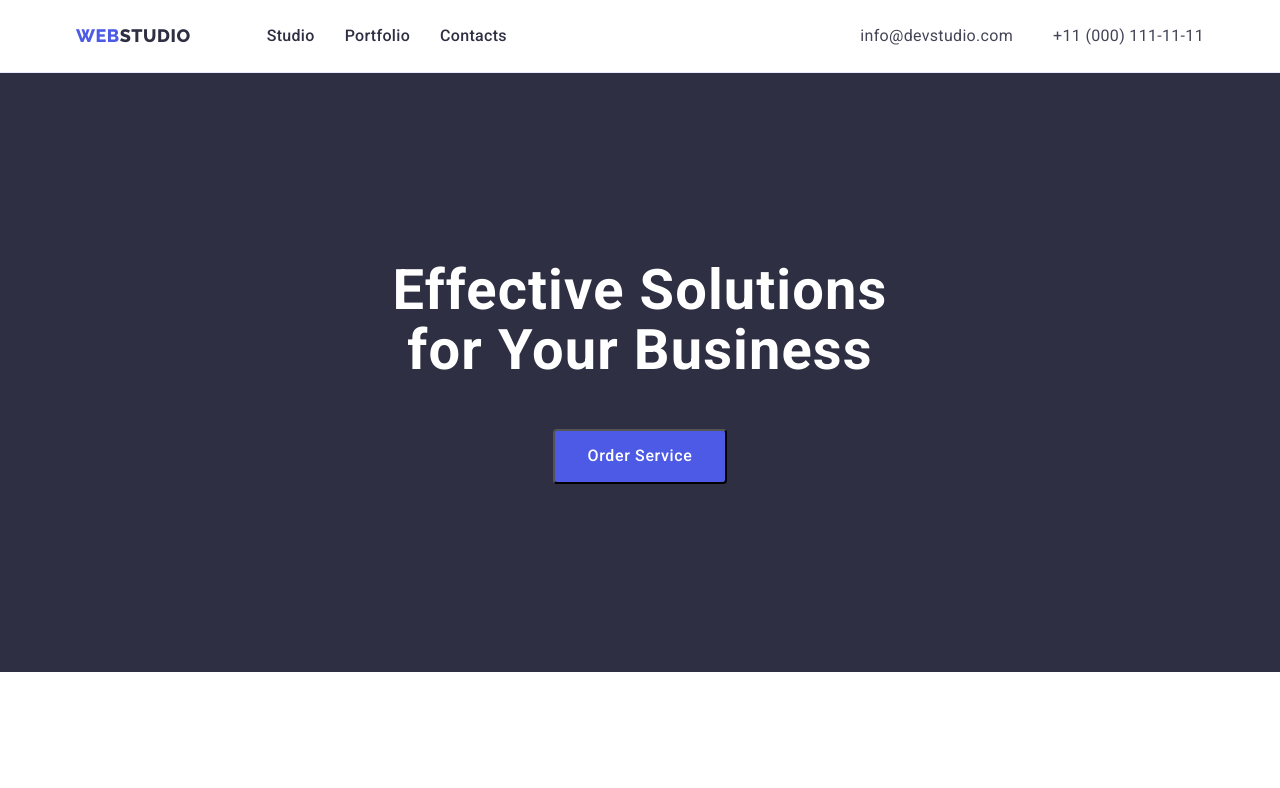
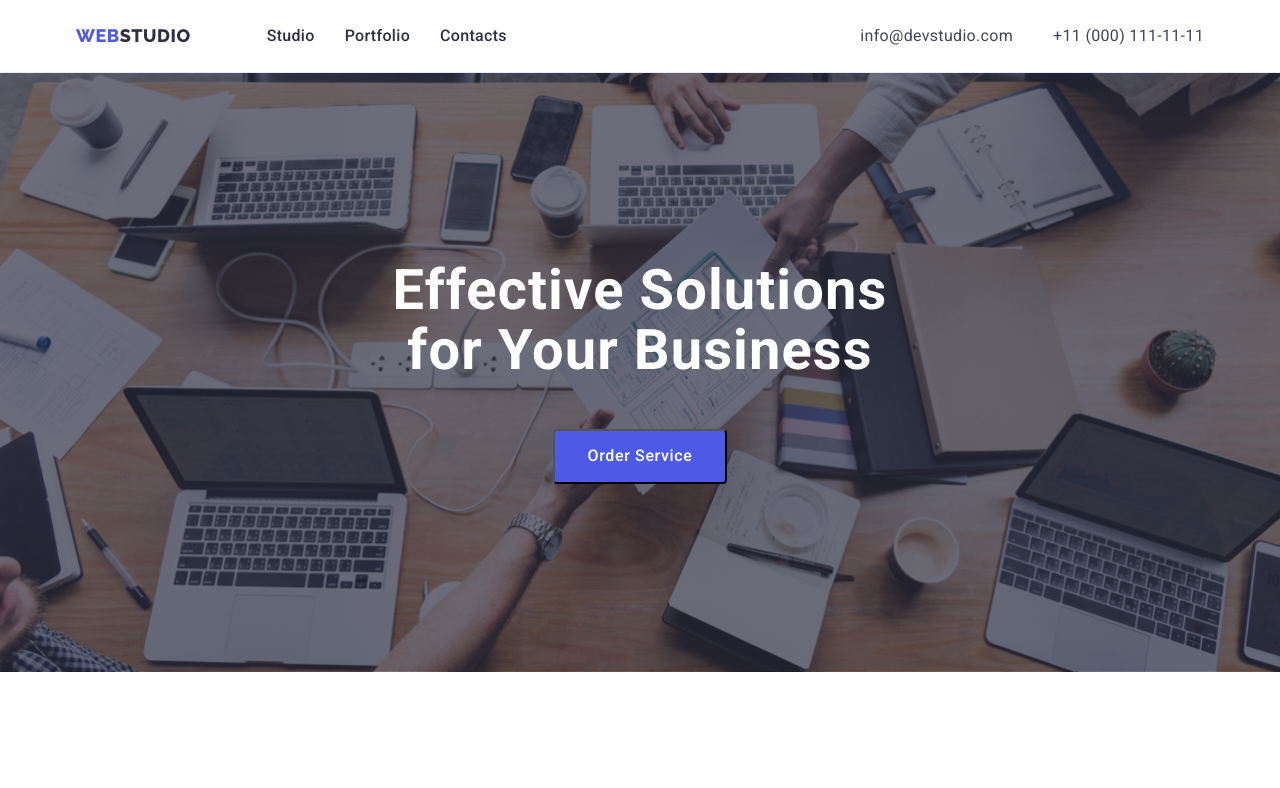
Before and after one commit to NickRytp/goit-markup-hw-04, a plain HTML site: page index.html in a window 1280 px wide. Shown: the top 788 px of the page. Drawn offline with nearby package versions, Linux system fonts and the light colour scheme.

Commit message:
added background image

```diff
--- a/css/styles.css
+++ b/css/styles.css
@@ -10,6 +10,15 @@ body{
 img{
     display: block;
 }
+    /*
+
+            ФОН
+
+    background-image: url();
+    background-repeat: no-repeat;
+    background-position: center;
+    background-size: cover;
+    */
 p,
 h1,
 h2,
@@ -169,9 +178,16 @@ color: #4D5AE5;
 
 
 .bussiness {
-    background-color: #2E2F42;
     padding-top: 188px;
     padding-bottom: 188px;
+    background-image: linear-gradient(
+        rgba(46, 47, 66, 0.7),
+        rgba(46, 47, 66, 0.7)
+        ),
+        url(../images/people-office\ 1.jpg);
+    background-repeat: no-repeat;
+    background-position: center;
+    background-size: cover;
 }
 .bussiness-title {
 font-size: 56px;
```
Also changed, not shown: images/Dark-bg.jpg (added), images/people-office 1.jpg (added).
